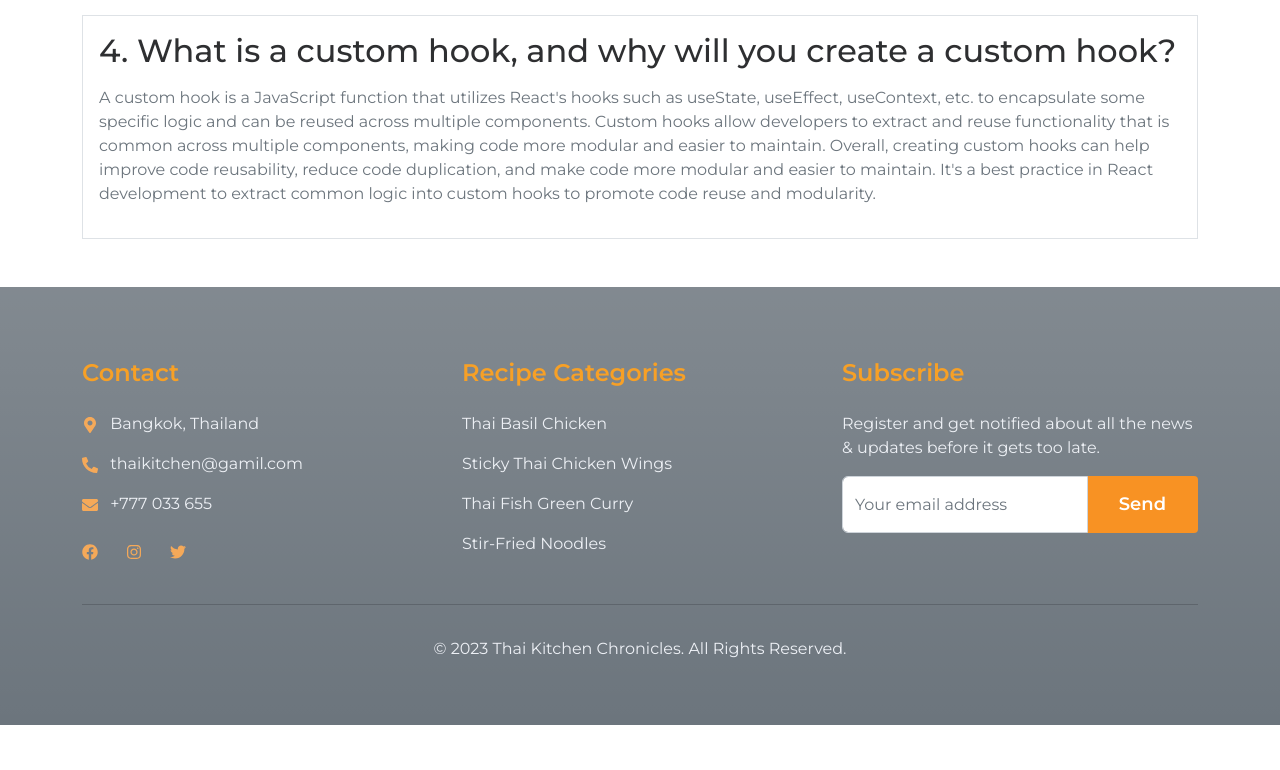
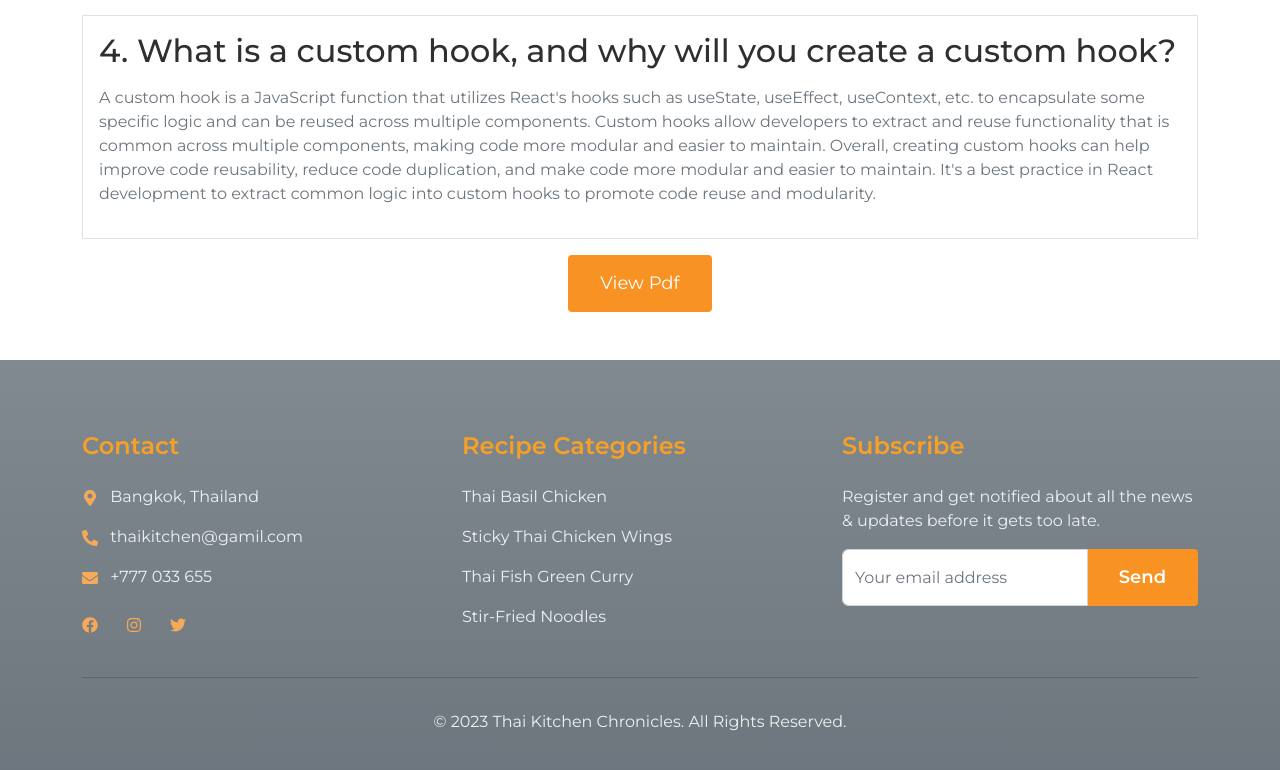
Before and after one commit to atikur-24/thai-chef-client, a React (Vite) app: page /blog in a window 1280 px wide. Shown: the part 1249-2019 px from the top of the page. Before the commit the page ends 1974 px from the top, so only its background shows below. Built offline with nearby package versions, Linux system fonts and the light colour scheme; no server answers.

Commit message:
apply lazy loader

```diff
--- a/src/index.css
+++ b/src/index.css
@@ -71,3 +71,7 @@
   transition-duration: 1s;
   cursor: pointer;
 }
+
+/* @media screen  {
+
+} */
--- a/src/pages/Blog/Blog.jsx
+++ b/src/pages/Blog/Blog.jsx
@@ -35,6 +35,9 @@ const Blog = () => {
                 </div>
             </div>
 
+           <div className='text-center'>
+           <button className='my-button'>View Pdf</button>
+           </div>
         </Container>
     );
 };
```
Also changed, not shown: src/LazyLoad/Lazyload.jsx (added, +18 -0 lines).
